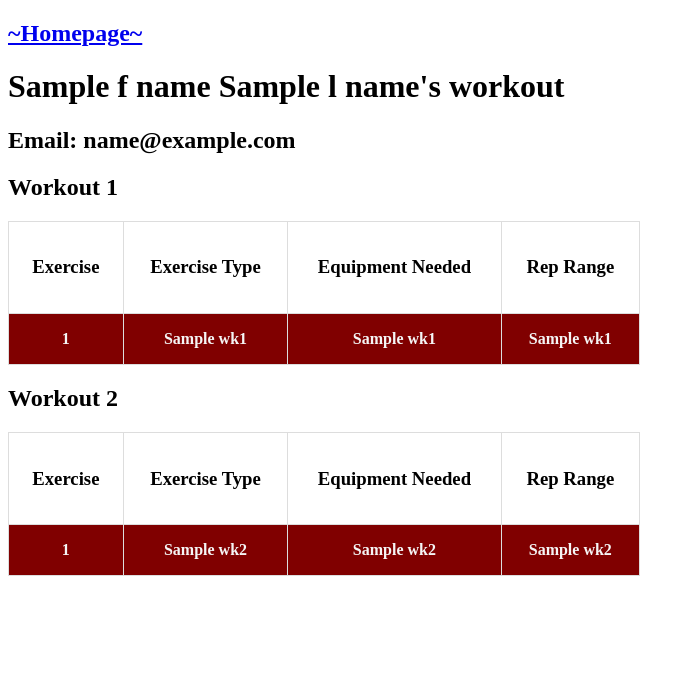
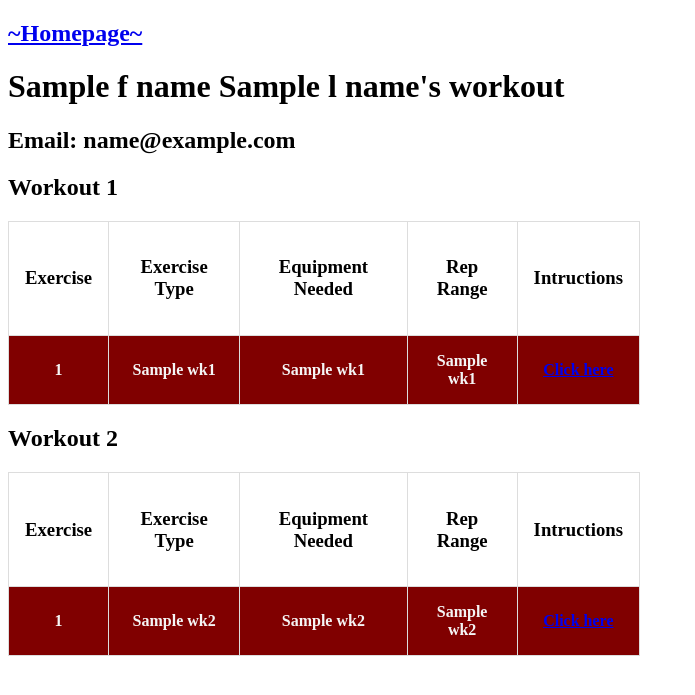
Before and after one commit to Maxusomega/workGenAlpha, a Flask app: template templates/display.html in a window 1280 px wide. Shown: the top 695 px of the page, without its empty margins (0-695 px from the left). Run offline with Flask 2, Linux system fonts and the light colour scheme; the template is opened without the code that fills it: most values are stand-ins (such as "Sample title", 1, 10 or a date in 2020); lists and menus that the app fills with data are empty.

Commit message:
added tutorial
added youtube links to database and have the page link to the video

```diff
--- a/templates/display.html
+++ b/templates/display.html
@@ -47,6 +47,9 @@ tr:nth-child(even) {
         <th>
             <h3>Rep Range</h3>
         </th>
+        <th>
+            <h3>Intructions</h3>
+        </th>
 
     </tr>
 
@@ -64,6 +67,9 @@ tr:nth-child(even) {
         </th>
         <th>
             {{ex[5]}}
+        </th>
+        <th>
+            <a href={{ex[6]}}>Click here</a>
         </th>
     </tr>
 
@@ -90,6 +96,10 @@ tr:nth-child(even) {
     <th>
         <h3>Rep Range</h3>
     </th>
+    <th>
+        <h3>Intructions</h3>
+    </th>
+
 
 </tr>
 
@@ -108,6 +118,9 @@ tr:nth-child(even) {
     <th>
         {{ex[5]}}
     </th>
+    <th>
+        <a href={{ex[6]}}>Click here</a>
+    </th>
 </tr>
 
 {% endfor %}
```
Also changed, not shown: exercises.db.
